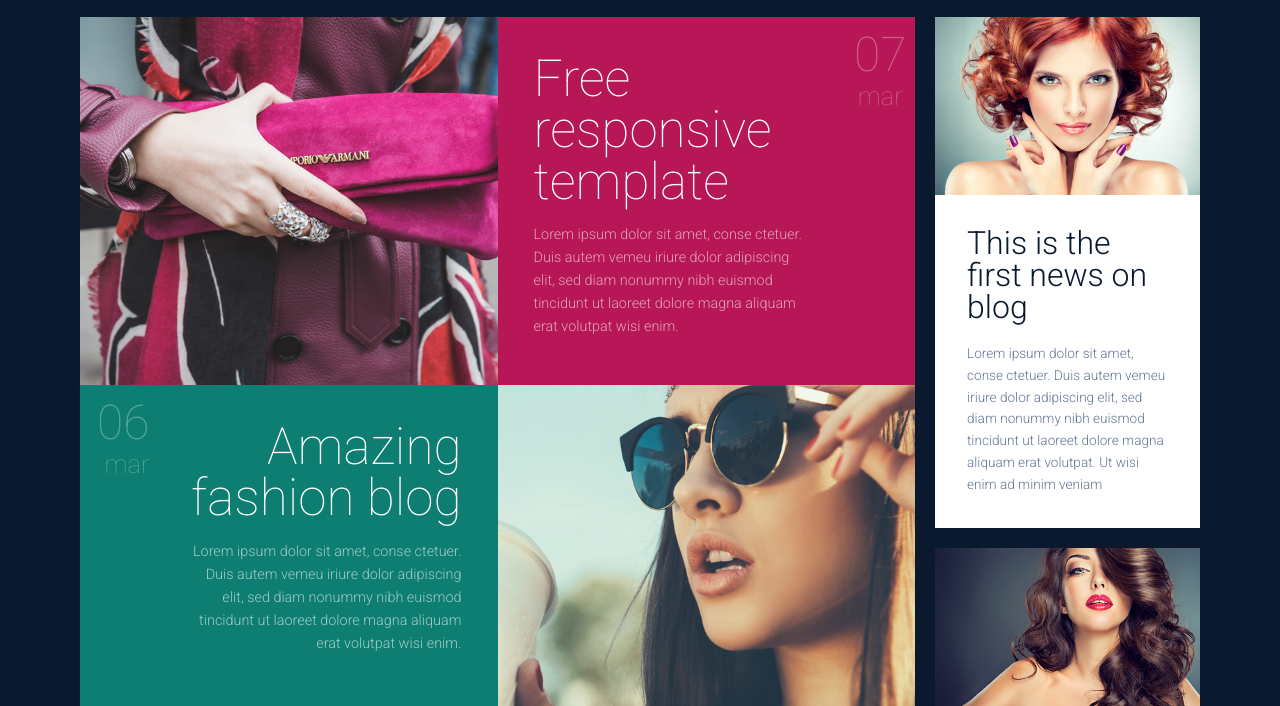
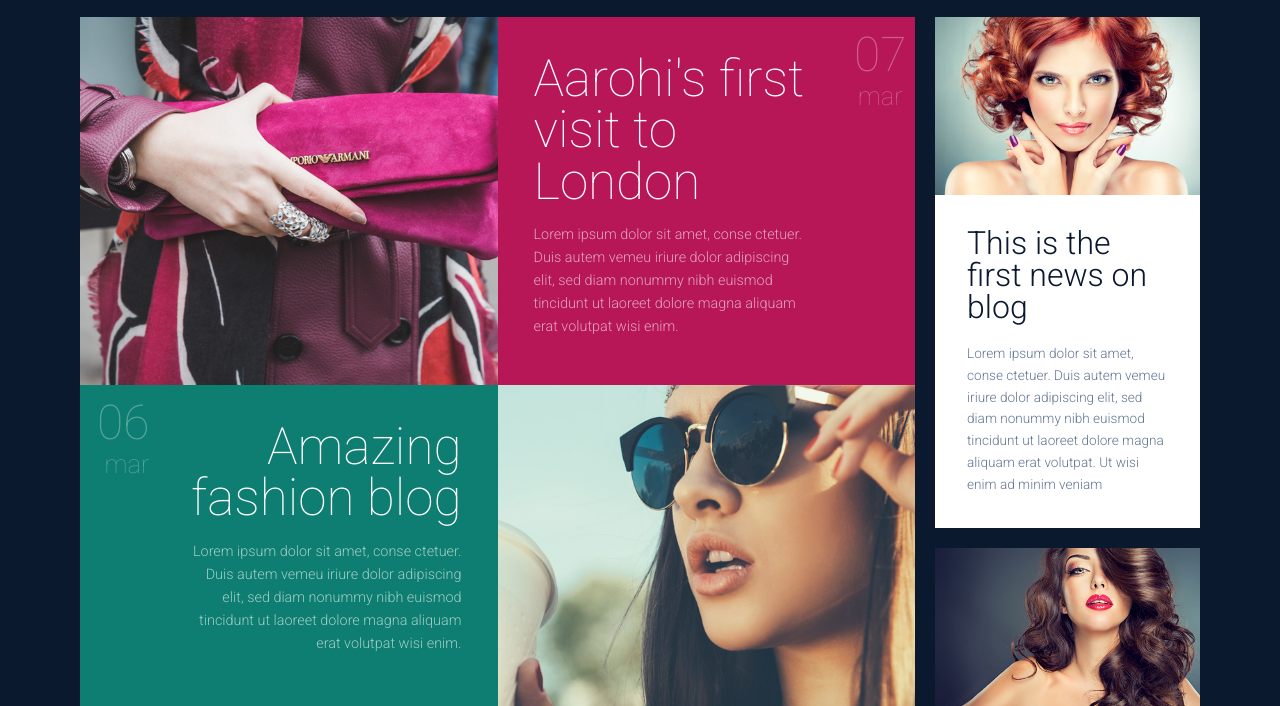
Before and after one commit to dharmendrakumar1983/my_fashion, a plain HTML site: page index.html in a window 1280 px wide. Shown: the part 94-800 px from the top of the page. Drawn offline with Linux system fonts and the light colour scheme.

Commit message:
Added Aarohi blogs

```diff
--- a/index.html
+++ b/index.html
@@ -74,7 +74,7 @@
                   <!-- text -->
                   <div class="s-12 l-5 post-text">
                      <a href="post-1.html">
-                        <h2>Free responsive template</h2>
+                        <h2>Aarohi's first visit to London</h2>
                      </a>
                      <p>Lorem ipsum dolor sit amet, conse ctetuer. Duis autem vemeu iriure dolor adipiscing elit, sed diam nonummy nibh euismod tincidunt ut laoreet dolore magna aliquam erat volutpat wisi enim.
                      </p>
```
